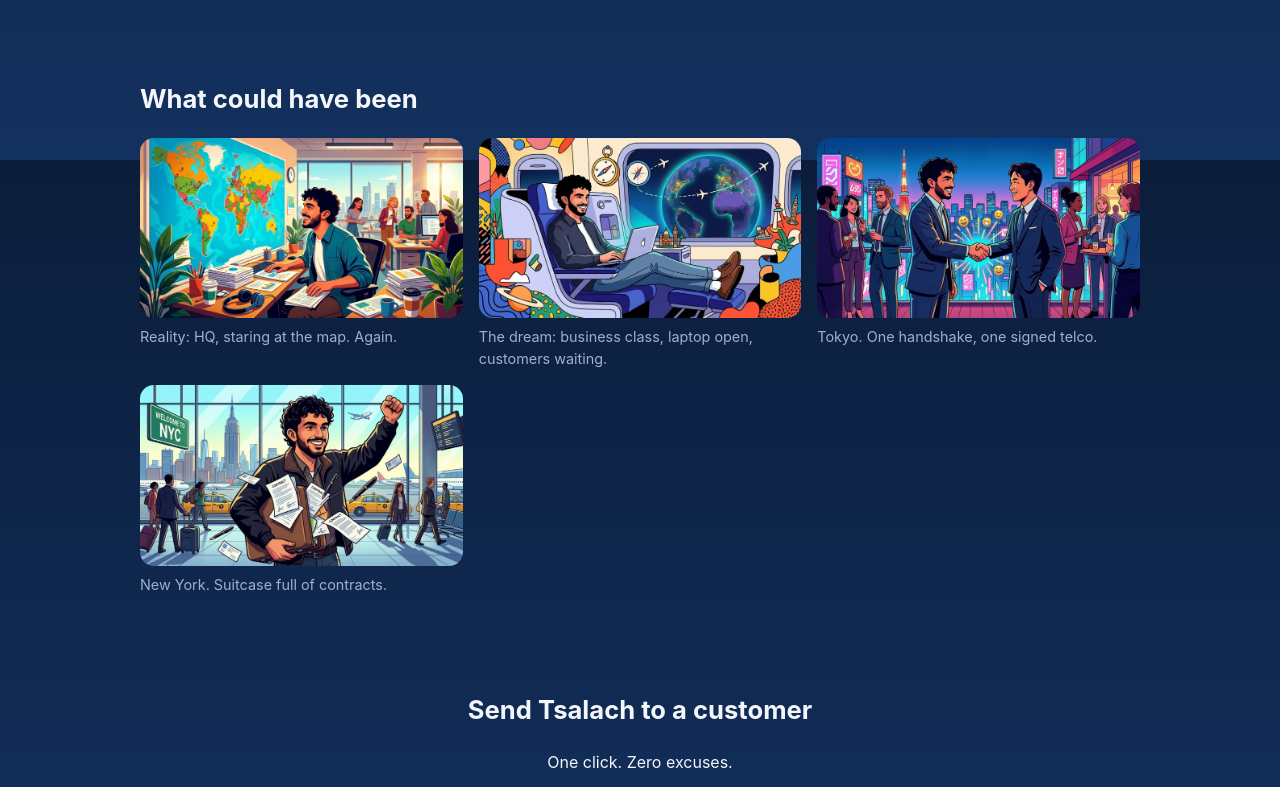
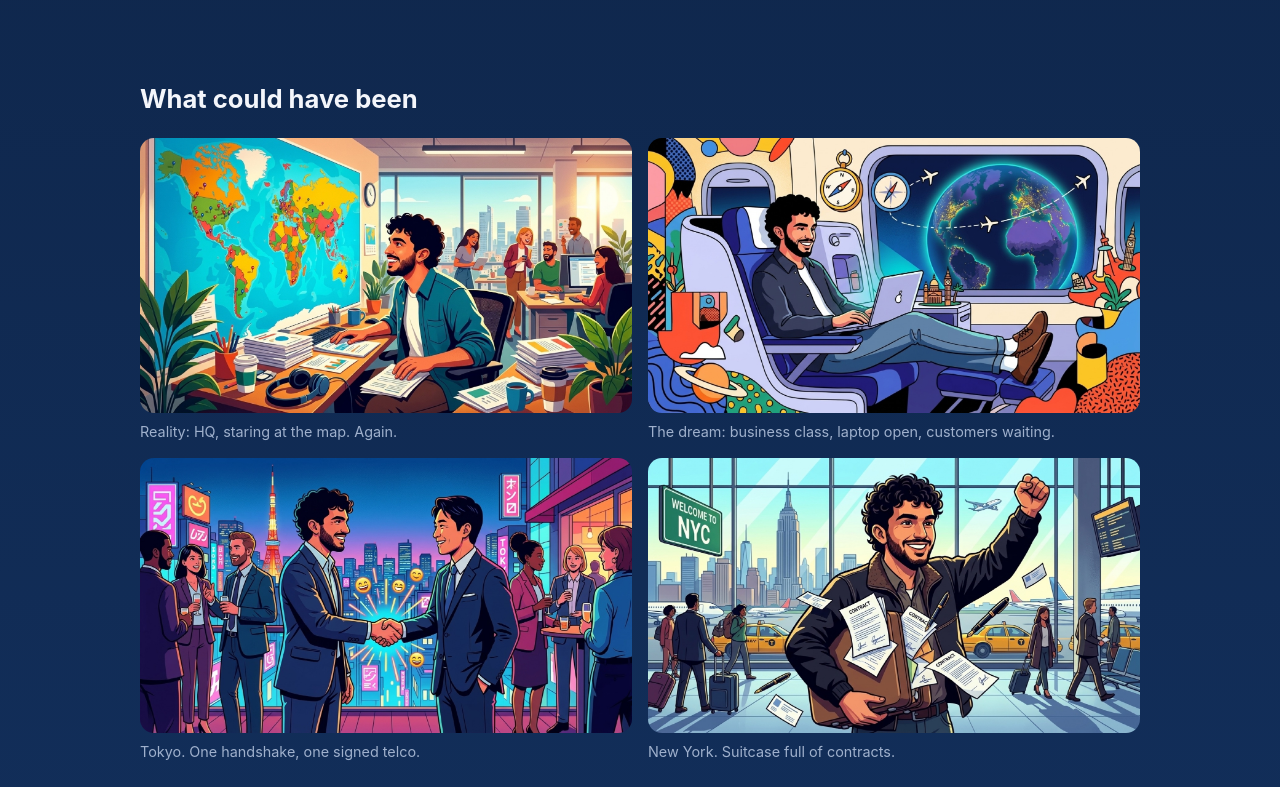
Before and after one commit to danielsikorskiy/istsalachinisrael, a plain HTML site: page index.html in a window 1280 px wide. Shown: the part 1440-2227 px from the top of the page. Drawn offline with Linux system fonts and the light colour scheme.

Commit message:
style: full-height background and 2x2 gallery
Co-Authored-By: Claude Opus 5.5 (1M context) <noreply@anthropic.com>

```diff
--- a/style.css
+++ b/style.css
@@ -11,11 +11,14 @@
 
 * { box-sizing: border-box; }
 
+html { background: var(--sky-2); }
+
 body {
   margin: 0;
   font-family: Inter, system-ui, -apple-system, "Segoe UI", sans-serif;
   color: var(--ink);
-  background: linear-gradient(180deg, var(--sky) 0%, var(--sky-2) 100%) fixed;
+  min-height: 100vh;
+  background: linear-gradient(180deg, var(--sky) 0%, var(--sky-2) 100%);
   line-height: 1.5;
 }
 
@@ -92,7 +95,7 @@ h2 { font-size: 1.6rem; margin: 0 0 20px; }
 
 .grid {
   display: grid;
-  grid-template-columns: repeat(auto-fit, minmax(300px, 1fr));
+  grid-template-columns: repeat(auto-fit, minmax(min(100%, 420px), 1fr));
   gap: 16px;
 }
 
```
